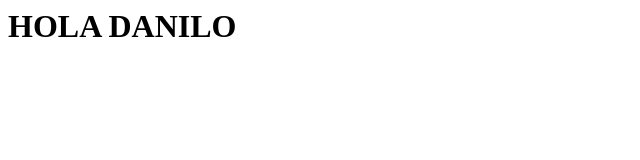
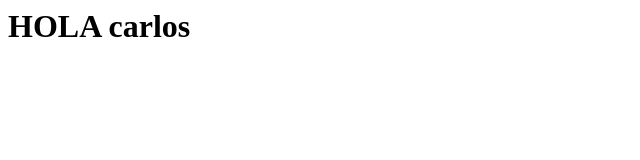
Before and after one commit to danibou/hello, a plain HTML site: page index.html in a window 1280 px wide. Shown: the whole page, without its empty margins (0-640 px from the left). Drawn offline with Linux system fonts and the light colour scheme.

Commit message:
hola carlos

```diff
--- a/index.html
+++ b/index.html
@@ -1,5 +1,5 @@
 <html>
 <body>
-<h1>HOLA DANILO</h1>
+<h1>HOLA carlos</h1>
 </body>
 </html>
```
